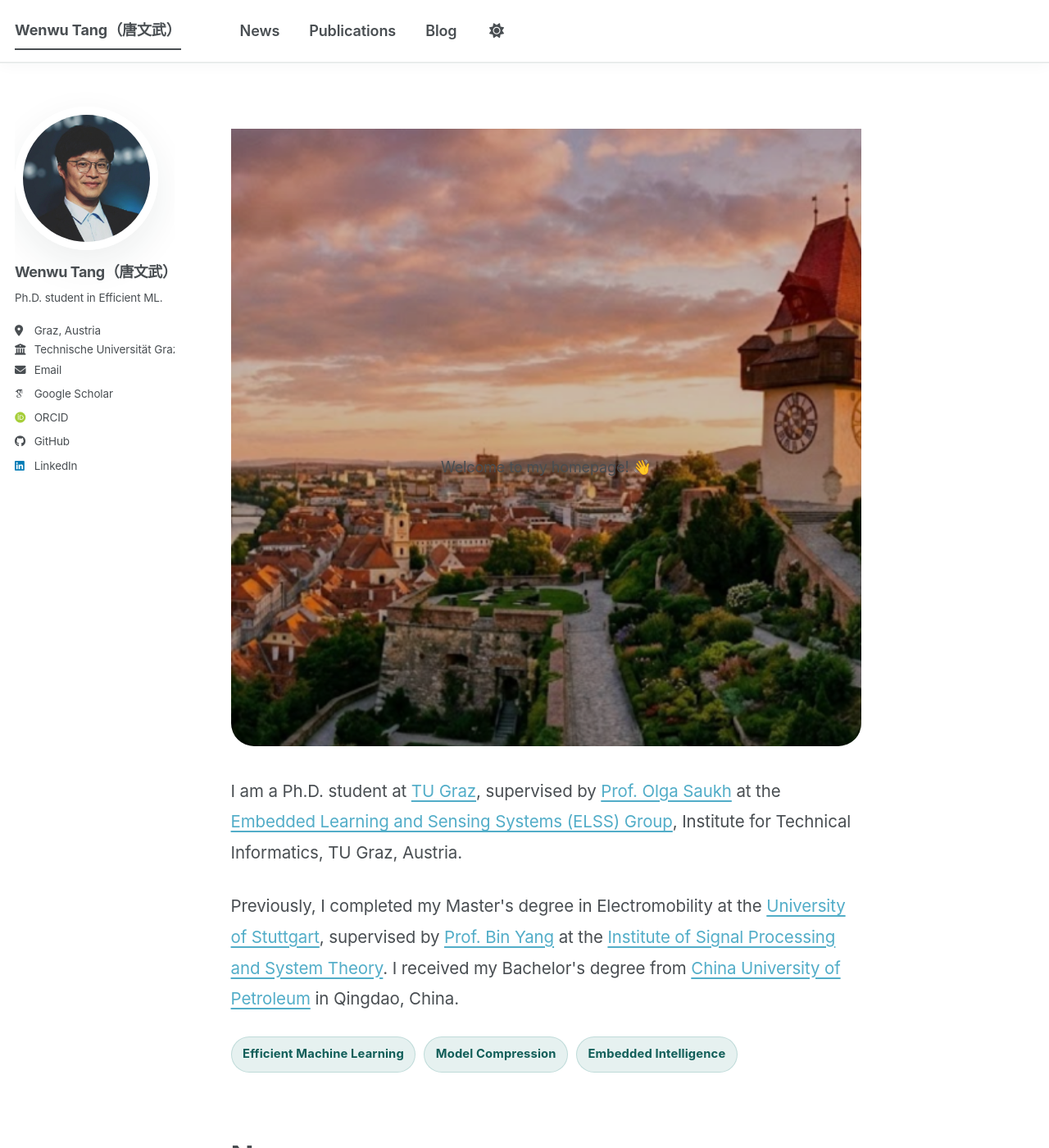
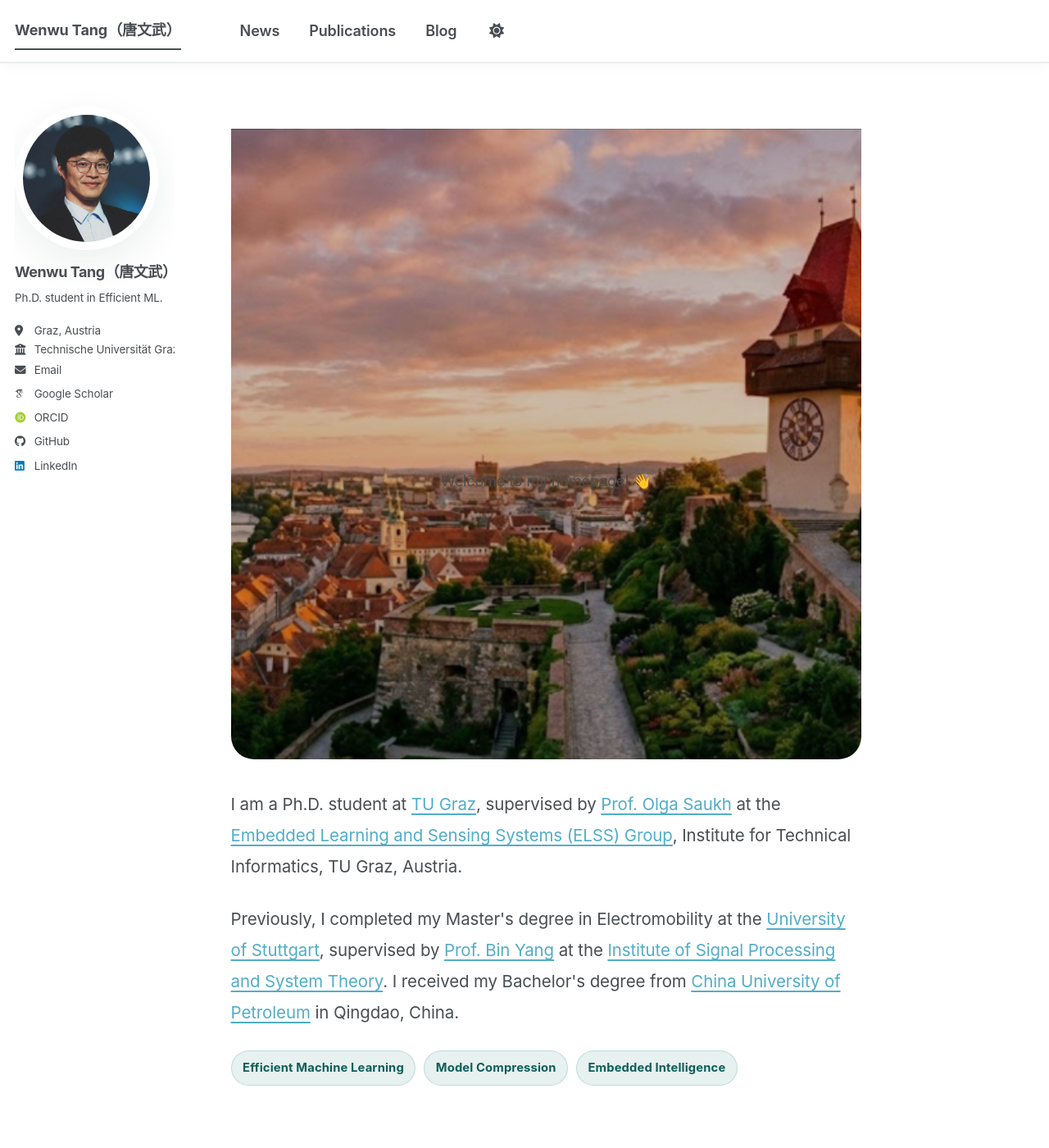
Before and after one commit to TWWinde/TWWinde.github.io, a Jekyll site: the page built from _pages/about.md, in a window 1280 px wide and 1400 px high. Shown: the whole window at 82% size. Built offline with Jekyll 4.4.1, drawn with Linux system fonts in a browser that asks for light colours; some web fonts are replaced; a script bundle is joined from its source files by our own code; library files that are not in the unit come from our copies.

Commit message:
Enlarge homepage welcome message

```diff
--- a/_sass/_custom.scss
+++ b/_sass/_custom.scss
@@ -95,8 +95,8 @@
 }
 
 .page__hero--overlay .page__lead--home {
-  max-width: 760px;
-  font-size: clamp(2rem, 4.5vw, 3.8rem);
+  max-width: 900px;
+  font-size: clamp(2.6rem, 5.8vw, 4.8rem);
   font-weight: 750;
   line-height: 1.08;
   letter-spacing: -0.04em;
```
